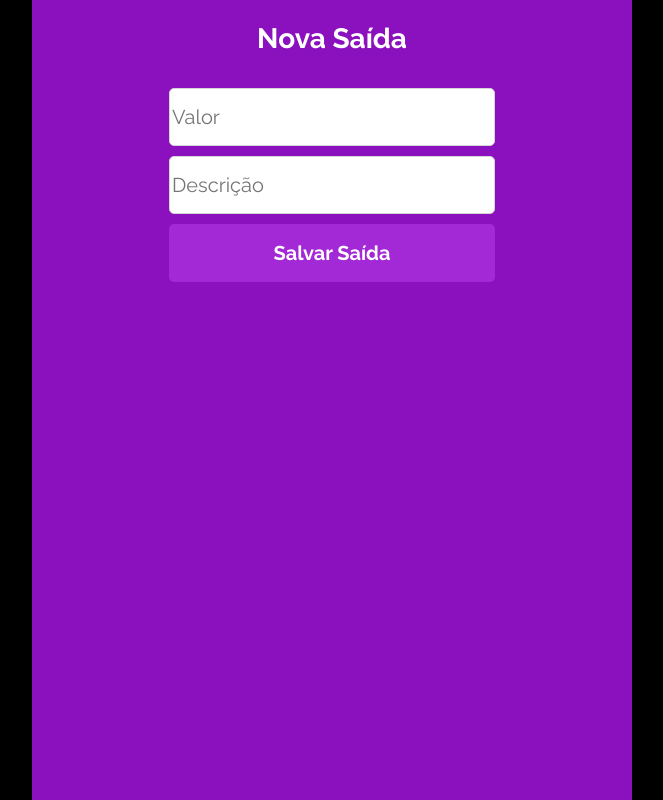
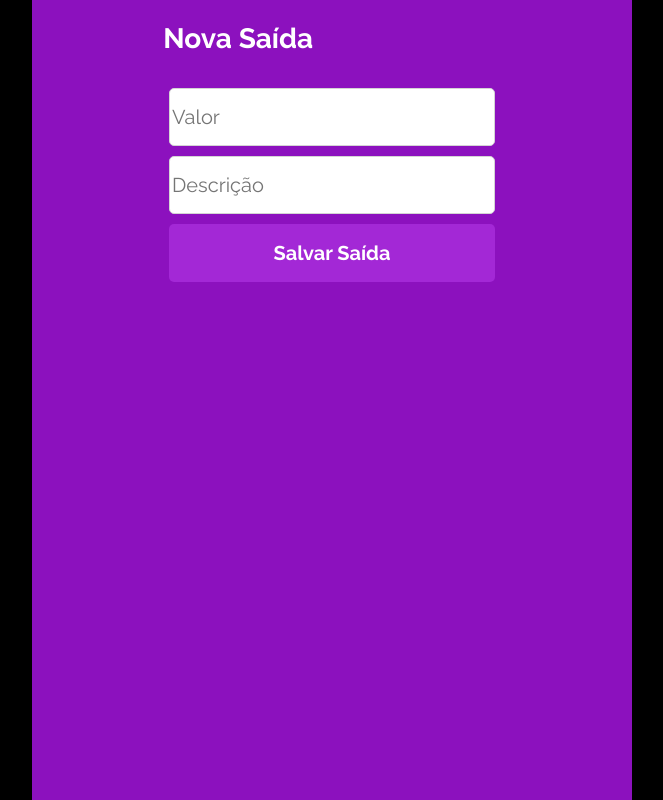
Before and after one commit to KarinaAlmeida/MyWallet-front, a React (Create React App) app: page /nova-saida in a window 1280 px wide. Shown: the whole page, without its empty margins (308-971 px from the left). Built offline with nearby package versions, Linux system fonts and the light colour scheme; a web font is replaced by a local one.

Commit message:
valores colocados em reais

```diff
--- a/src/Components/Pages/Home.js
+++ b/src/Components/Pages/Home.js
@@ -61,7 +61,7 @@ export default function Home() {
                       <Item key={i._id}type={i.type}>
                         <p>{i.data}</p>
                         <h1>{i.descrição}</h1>
-                        <h2>{i.valor.toFixed(2).replace(".", ",")}</h2>
+                        <h2>{i.valor.toLocaleString('pt-BR', { style: 'currency', currency: 'BRL' })}</h2>
                     </Item>
                     ))
                     }
@@ -70,7 +70,7 @@ export default function Home() {
                 </Lista>
                 <Total saldo ={saldo}>
                     <h1>SALDO:</h1>
-                    <p>{saldo.toFixed(2).replace(".", ",")}</p>
+                    <p>{saldo.toLocaleString('pt-BR', { style: 'currency', currency: 'BRL' })}</p>
                 </Total>
             </Dados>
             <Footer>
--- a/src/Components/Pages/Saida.js
+++ b/src/Components/Pages/Saida.js
@@ -92,16 +92,16 @@ const Container = styled.div`
         font-size: 20px;
     }
 
-`;
+`
 
 const Titulo = styled.div`
-    width: 90%%;
+    width: 90%;
     margin:25px;
     color: #FFFFFF;
     font-family: 'Raleway', sans-serif;
     font-weight: 700;
     font-size: 28px;
-    display: ;
+
 
 `
 
```
